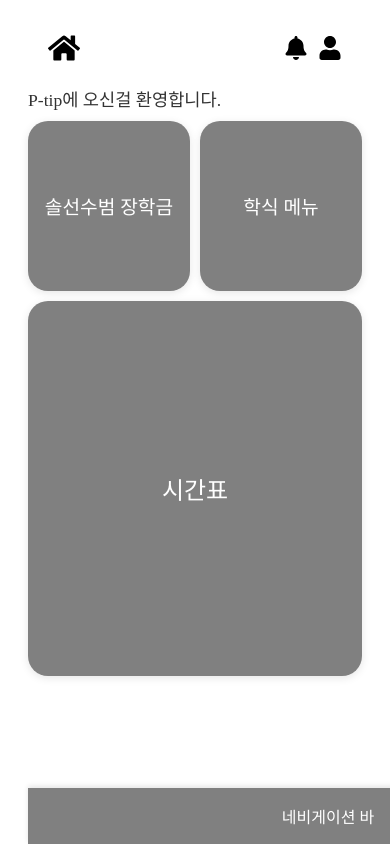
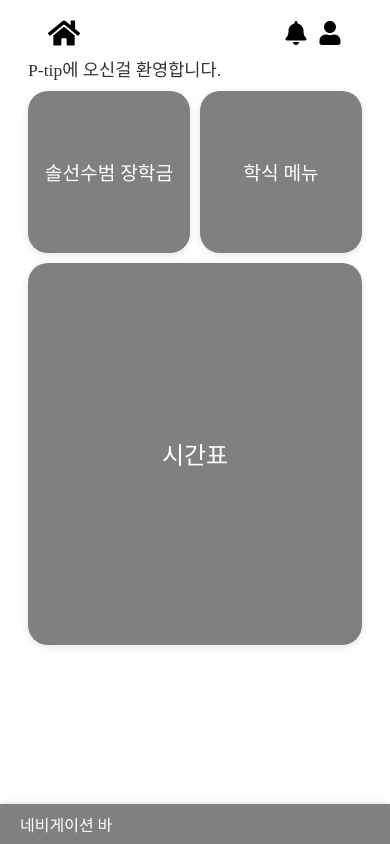
Before and after one commit to P-Tip/frontend, a React (Create React App) app: page / in a window 390 px wide. Built offline with nearby package versions, Linux system fonts and the light colour scheme.

Commit message:
media query + icon

```diff
--- a/public/index.html
+++ b/public/index.html
@@ -3,11 +3,11 @@
   <head>
     <meta charset="UTF-8" />
     <meta name="viewport" content="width=device-width, initial-scale=1.0" />
-    <title>React App</title>
+    <link rel="manifest" href="/manifest.json" />
+    <title>P-Tip App</title>
   </head>
   <body>
     <noscript>You need to enable JavaScript to run this app.</noscript>
-    <!-- React가 이곳에 페이지를 렌더링 -->
     <div id="root"></div>
   </body>
 </html>
--- a/src/components/Block.css
+++ b/src/components/Block.css
@@ -1,7 +1,6 @@
-  /* 정사각형 위젯 스타일 */
 .block-square {
-    width: 150px;
-    height: 170px;
+  width: 100%;
+  aspect-ratio: 1 / 1;
   background-color: #808080;
   border-radius: 20px;
   display: flex;
@@ -10,13 +9,11 @@
   color: white;
   font-size: 1.2rem;
   box-shadow: 0 2px 8px rgba(0, 0, 0, 0.1);
-    flex: 1;
 }
 
-  /* 직사각형 위젯 스타일 */
 .block-rectangle {
   width: 100%;
-    height: 375px;
+  aspect-ratio: 319.2 / 365; /* 가로 세로 비율 */
   background-color: #808080;
   border-radius: 20px;
   display: flex;
--- a/src/components/Footer.css
+++ b/src/components/Footer.css
@@ -1,16 +1,43 @@
 .footer {
   background-color: #808080;
   color: white;
-    text-align: center;
-    padding: 1rem 0;
-    position: fixed;      /* 화면 하단 고정 */
+  height: 40px;
+  display: flex;
+  justify-content: space-between;  /* 좌우 정렬 */
+  align-items: center;  /* 세로 중앙 정렬 */
+  padding: 0 20px;  /* 양쪽 패딩 */
+  position: fixed;  /* 화면 하단에 고정 */
   bottom: 0;
-    width: 600px;
-    box-shadow: 0 -2px 5px rgba(0, 0, 0, 0.1);  /*그림자 효과 */
+  /*width: calc(100% - 56px);  패딩을 고려한 너비 계산 (양쪽 패딩 20px씩) */
+  max-width: 600px;  /* 최대 너비 설정 */
+  left: 0;
+  right: 0;
+  margin: 0 auto;  /* 중앙 정렬 */
+  box-shadow: 0 -2px 5px rgba(0, 0, 0, 0.1);
   z-index: 1000;
+  box-sizing: border-box;  /* 패딩을 포함한 너비 계산 */
 }
 
-  .footer nav p {
-    margin: 0;
+
+.nav-bar {
+  display: flex;
+  justify-content: space-between;
+  align-items: center;
+}
+
+.nav-bar a {
+  color: white;
+  text-decoration: none;
   font-size: 1rem;
 }
+
+.nav-bar a:hover {
+  text-decoration: underline;
+}
+
+@media (max-width: 600px) {
+  .footer {
+    /*width: calc(100% - 56px);   화면이 600px 이하일 때에도 패딩을 고려한 너비 유지 */
+    max-width: 100%;  /* 600px 이하에서는 max-width를 100%로 설정 */
+  }
+}
--- a/src/components/Footer.tsx
+++ b/src/components/Footer.tsx
@@ -4,7 +4,7 @@ import './Footer.css';
 const Footer: React.FC = () => {
   return (
     <footer className="footer">
-      <nav>
+      <nav className="nav-bar">
         <p>네비게이션 바</p>
       </nav>
     </footer>
--- a/src/components/Header.css
+++ b/src/components/Header.css
@@ -1,10 +1,10 @@
 /* Header 전체 레이아웃 */
 .header {
-    height: 40px;
+  height: 10px;
   display: flex;
   justify-content: space-between;
   align-items: center;
-    padding: 0 20px; /* 양쪽 패딩 */
+  padding: 0 20px;
 }
 
 /* 왼쪽 아이콘 정렬 */
@@ -19,18 +19,3 @@
   gap: 10px; /* 아이콘 사이 간격 */
   align-items: center;
 }
-
-  /* 아이콘 기본 스타일 */
-  .header-icon {
-    color: black; /* 아이콘 색상 */
-  }
-
-  /* 왼쪽 아이콘(로고) 크기 */
-  .large-icon {
-    font-size: 32px;
-  }
-
-  /* 오른쪽 아이콘 크기 */
-  .small-icon {
-    font-size: 24px;
-  }
--- a/src/components/Header.tsx
+++ b/src/components/Header.tsx
@@ -1,19 +1,19 @@
 import React from 'react';
+import Icon from './Icon'; // Icon 컴포넌트 import
 import './Header.css';
-import { FaHome, FaBell, FaUser } from 'react-icons/fa'; // 예시 아이콘들
 
 const Header: React.FC = () => {
   return (
     <header className="header">
       {/* 왼쪽에 큰 아이콘 */}
       <div className="header-left">
-        <FaHome data-testid="large-icon" className="header-icon large-icon" />
+        <Icon type="home" size="large" />
       </div>
 
       {/* 오른쪽에 두 개의 작은 아이콘 */}
       <div className="header-right">
-        <FaBell data-testid="small-icon" className="header-icon small-icon" />
-        <FaUser data-testid="small-icon" className="header-icon small-icon" />
+        <Icon type="bell" size="small" />
+        <Icon type="user" size="small" />
       </div>
     </header>
   );
--- /dev/null
+++ b/src/components/Icon.css
@@ -0,0 +1,43 @@
+/* 아이콘 공통 스타일 */
+.icon {
+    cursor: pointer;
+    transition: transform 0.2s ease;
+  }
+
+  .icon:hover {
+    transform: scale(1.1); /* 호버 시 아이콘 크기 약간 확대 */
+  }
+
+  /* large 아이콘 크기 */
+  .icon-large {
+    font-size: 32px;
+  }
+
+  /* small 아이콘 크기 */
+  .icon-small {
+    font-size: 24px;
+  }
+
+  /* 아이콘 색상 */
+  .icon-black {
+    color: black;
+  }
+
+  .icon-white {
+    color: white;
+  }
+
+  /* 투명 버튼 스타일 */
+  .transparent-button {
+    background-color: transparent;
+    border: none;
+    cursor: pointer;
+    padding: 0;
+    display: inline-flex;
+    align-items: center;
+    justify-content: center;
+  }
+
+  .transparent-button:focus {
+    outline: none; /* 포커스 시 outline 제거 */
+  }
--- /dev/null
+++ b/src/components/Icon.tsx
@@ -0,0 +1,38 @@
+import React from 'react';
+import { FaHome, FaBell, FaUser } from 'react-icons/fa';
+import './Icon.css';
+
+// IconProps 인터페이스 정의
+interface IconProps {
+  type: 'home' | 'bell' | 'user'; // 아이콘 타입
+  size?: 'large' | 'small'; // 아이콘 크기 (옵션)
+  color?: 'black' | 'white'; // 아이콘 색상 (옵션)
+  onClick?: () => void; // 클릭 이벤트 핸들러 (옵션)
+}
+
+// Icon 컴포넌트 정의
+const Icon: React.FC<IconProps> = ({ type, size = 'small', color = 'black', onClick }) => {
+  const iconClass = `icon icon-${size} icon-${color}`; // 아이콘 클래스 설정
+
+  // 아이콘 렌더링 함수
+  const renderIcon = () => {
+    switch (type) {
+      case 'home':
+        return <FaHome className={iconClass} />; // 'home' 타입 아이콘 렌더링
+      case 'bell':
+        return <FaBell className={iconClass} />; // 'bell' 타입 아이콘 렌더링
+      case 'user':
+        return <FaUser className={iconClass} />; // 'user' 타입 아이콘 렌더링
+      default:
+        return null; // 기본값 (null 반환)
+    }
+  };
+
+  return (
+    <button className="transparent-button" onClick={onClick}>
+      {renderIcon()}
+    </button>
+  );
+};
+
+export default Icon; // Icon 컴포넌트 내보내기
--- a/src/pages/MainPage.css
+++ b/src/pages/MainPage.css
@@ -2,13 +2,16 @@
 
 /* 메인 페이지 전체 컨테이너 */
 .container {
-    max-width: 600px;  /* 페이지의 최대 너비 */
-    margin: 0 auto;     /* 중앙 정렬 */
-    padding: 20px;      /* 위아래 패딩 */
-  }
-  .widget-gap {
-    height: 10px;
-  }
+  width: 100%;
+  max-width: 600px;
+  margin: 0 auto;
+  padding: 20px;
+  box-sizing: border-box; /* 패딩과 테두리를 너비 계산에 포함 */
+}
+
+.widget-gap {
+  height: 10px;
+}
 
   /* 한줄 문장 스타일 */
   .main-text {
@@ -24,3 +27,9 @@
     justify-content: space-between;
     gap: 10px;
   }
+
+  @media (min-width: 600px) {
+    .container {
+      max-width: 600px;
+    }
+  }
--- a/src/pages/MainPage.tsx
+++ b/src/pages/MainPage.tsx
@@ -12,15 +12,16 @@ const MainPage: React.FC = () => {
       {/* 한줄 문장 */}
       <p className="main-text">P-tip에 오신걸 환영합니다.</p>
 
-      {/* 두 개의 정사각형 위젯 */}
+      {/*정사각형 위젯 */}
       <div className="widget-container">
         <Block content="솔선수범 장학금" isSquare={true} />
         <Block content="학식 메뉴" isSquare={true} />
       </div>
       <div className="widget-gap"></div>
 
-      {/* 하나의 직사각형 위젯 */}
+      {/*직사각형 위젯 */}
       <Block content="시간표" />
+      <div className="widget-gap"></div>
 
       <Footer />
     </div>
--- a/webpack.config.js
+++ b/webpack.config.js
@@ -2,7 +2,7 @@ const path = require('path');
 const HtmlWebpackPlugin = require('html-webpack-plugin');
 
 module.exports = {
-  // 프로젝트 진입점 설정 (index.tsx 파일이 시작점)
+  // 프로젝트 진입점 설정
   entry: './src/index.tsx',
 
   // 빌드 결과물 설정 (dist 폴더에 번들링된 파일 생성)
```
Also changed, not shown: 1 other file (tests, documents, lock files or other folders). Lines whose indentation alone changed are shown as unchanged.
